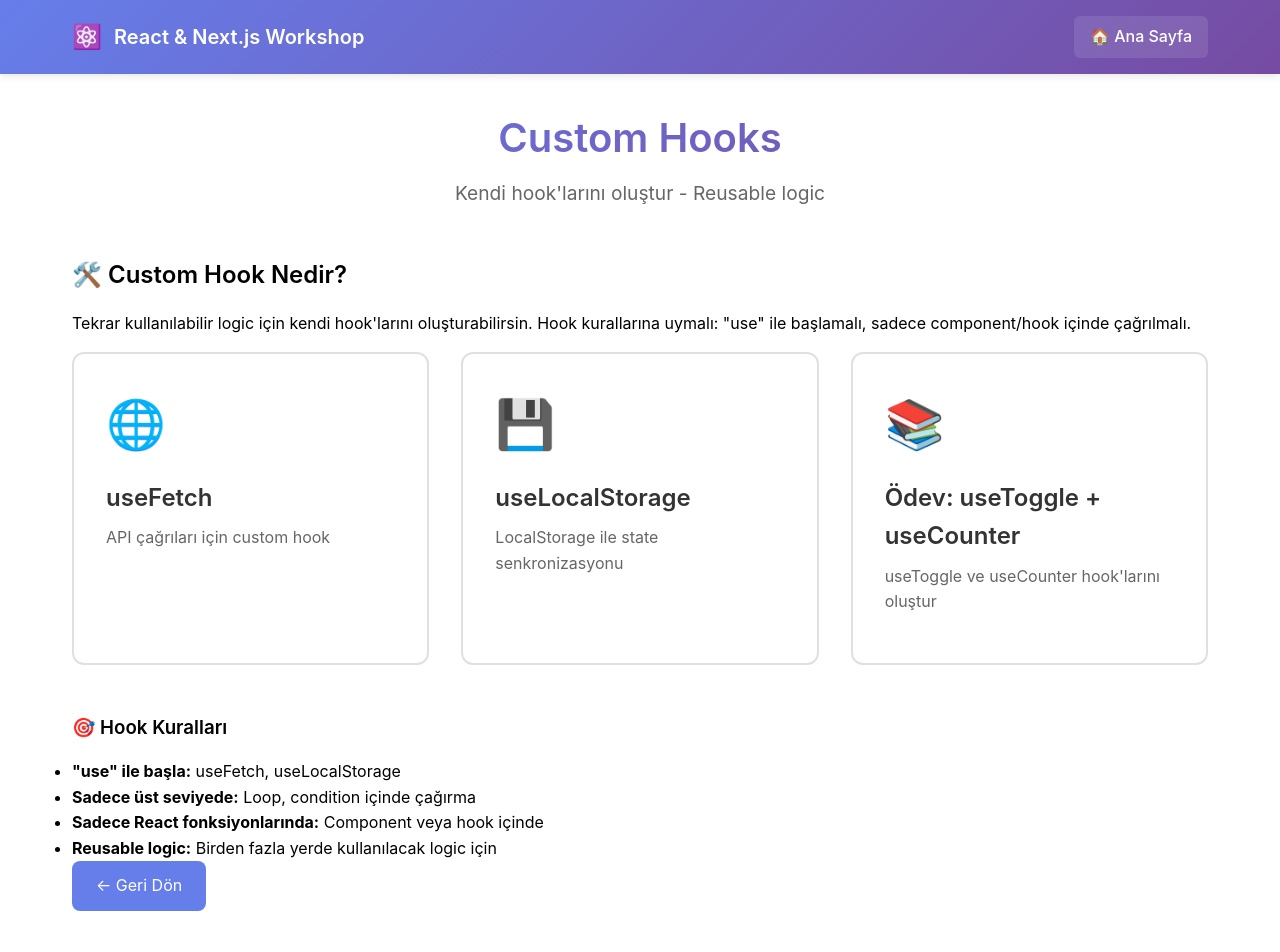
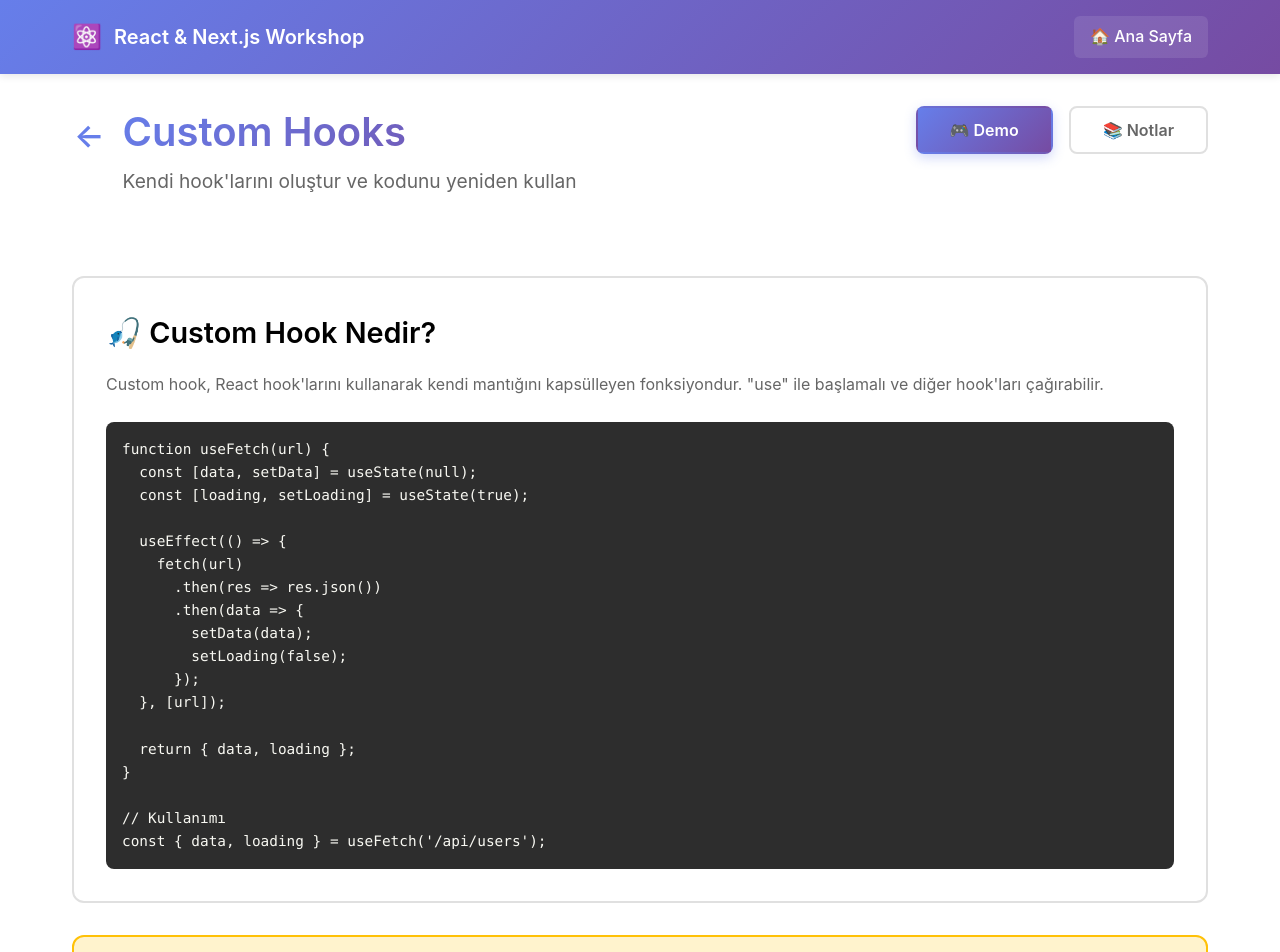
Before and after one commit to berksafran/react-workshop, a Next.js app in the folder 03-react-nextjs-workshop/: page /day1/03-hooks/03-custom-hooks in a window 1280 px wide. Shown: the top 952 px of the page. Built offline with nearby package versions, Linux system fonts and the light colour scheme.

Commit message:
feat: Introduce memoization and lifecycle demos, refactor the React Compiler page, and update various hook and routing examples with new notes.

```diff
--- a/03-react-nextjs-workshop/app/day1/03-hooks/01-useState-useEffect/01-useState/page.tsx
+++ b/03-react-nextjs-workshop/app/day1/03-hooks/01-useState-useEffect/01-useState/page.tsx
@@ -71,10 +71,6 @@ setState(prev => prev + 1);`}</pre>
                     </ul>
                 </section>
             </div>
-
-            <Link href="/day1/03-hooks/01-useState-useEffect" className={styles.backLink}>
-                ← Geri Dön
-            </Link>
         </div>
     );
 }
--- a/03-react-nextjs-workshop/app/day1/03-hooks/03-custom-hooks/page.tsx
+++ b/03-react-nextjs-workshop/app/day1/03-hooks/03-custom-hooks/page.tsx
@@ -1,83 +1,56 @@
-import Link from 'next/link';
-import styles from '../../02-react-core/page.module.scss';
+import { promises as fs } from 'fs';
+import path from 'path';
+import { PageContainer } from '@/app/components/PageContainer';
+import styles from '../../02-react-core/01-declarative-vs-imperative/page.module.scss';
 
-export default function CustomHooksIndexPage() {
-    const hooks = [
-        {
-            id: 1,
-            title: 'useFetch',
-            description: 'API çağrıları için custom hook',
-            path: '/day1/03-hooks/03-custom-hooks/01-useFetch',
-            emoji: '🌐'
-        },
-        {
-            id: 2,
-            title: 'useLocalStorage',
-            description: 'LocalStorage ile state senkronizasyonu',
-            path: '/day1/03-hooks/03-custom-hooks/02-useLocalStorage',
-            emoji: '💾'
-        },
-        {
-            id: 3,
-            title: 'Ödev: useToggle + useCounter',
-            description: 'useToggle ve useCounter hook\'larını oluştur',
-            path: '/day1/03-hooks/03-custom-hooks/ODEV-custom-hooks',
-            emoji: '📚'
-        }
-    ];
+export default async function CustomHooksPage() {
+    const notesPath = path.join(process.cwd(), 'app/day1/03-hooks/03-custom-hooks/NOTES.md');
+    const notesContent = await fs.readFile(notesPath, 'utf-8');
 
     return (
-        <div className={styles.container}>
-            <header className={styles.header}>
-                <h1>Custom Hooks</h1>
-                <p>Kendi hook'larını oluştur - Reusable logic</p>
-            </header>
+        <PageContainer
+            title="Custom Hooks"
+            description="Kendi hook'larını oluştur ve kodunu yeniden kullan"
+            notesContent={notesContent}
+        >
+            <section className={styles.section}>
+                <h2>🎣 Custom Hook Nedir?</h2>
+                <p className={styles.description}>
+                    Custom hook, React hook'larını kullanarak kendi mantığını kapsülleyen fonksiyondur.
+                    "use" ile başlamalı ve diğer hook'ları çağırabilir.
+                </p>
 
-            <div className={styles.content}>
-                <section className={styles.section}>
-                    <h2>🛠️ Custom Hook Nedir?</h2>
-                    <p className={styles.description}>
-                        Tekrar kullanılabilir logic için kendi hook'larını oluşturabilirsin.
-                        Hook kurallarına uymalı: "use" ile başlamalı, sadece component/hook içinde çağrılmalı.
-                    </p>
-                </section>
+                <div className={styles.code}>
+                    <pre>{`function useFetch(url) {
+  const [data, setData] = useState(null);
+  const [loading, setLoading] = useState(true);
 
-                <div className={styles.grid}>
-                    {hooks.map((hook) => (
-                        <Link
-                            key={hook.id}
-                            href={hook.path}
-                            className={styles.card}
-                        >
-                            <div className={styles.emoji}>{hook.emoji}</div>
-                            <h2>{hook.title}</h2>
-                            <p>{hook.description}</p>
-                        </Link>
-                    ))}
+  useEffect(() => {
+    fetch(url)
+      .then(res => res.json())
+      .then(data => {
+        setData(data);
+        setLoading(false);
+      });
+  }, [url]);
+
+  return { data, loading };
+}
+
+// Kullanımı
+const { data, loading } = useFetch('/api/users');`}</pre>
                 </div>
+            </section>
 
-                <section className={styles.highlights}>
-                    <h3>🎯 Hook Kuralları</h3>
-                    <ul>
-                        <li>
-                            <strong>"use" ile başla:</strong> useFetch, useLocalStorage
-                        </li>
-                        <li>
-                            <strong>Sadece üst seviyede:</strong> Loop, condition içinde çağırma
-                        </li>
-                        <li>
-                            <strong>Sadece React fonksiyonlarında:</strong> Component veya hook içinde
-                        </li>
-                        <li>
-                            <strong>Reusable logic:</strong> Birden fazla yerde kullanılacak logic için
-                        </li>
-                    </ul>
-                </section>
-            </div>
-
-            <Link href="/day1/03-hooks" className={styles.backLink}>
-                ← Geri Dön
-            </Link>
-        </div>
+            <section className={styles.highlights}>
+                <h3>🎯 Avantajlar</h3>
+                <ul>
+                    <li><strong>Kod tekrarını önler:</strong> Aynı mantığı farklı component'lerde kullan</li>
+                    <li><strong>Okunabilirlik:</strong> Kompleks mantık hook içinde gizlenir</li>
+                    <li><strong>Test edilebilirlik:</strong> Hook'u bağımsız test edebilirsin</li>
+                    <li><strong>Composition:</strong> Hook'ları birleştirerek güçlü yapılar oluştur</li>
+                </ul>
+            </section>
+        </PageContainer>
     );
 }
```
Also changed, not shown: 03-react-nextjs-workshop/app/day1/03-hooks/02-useReducer/page.tsx (+22 -66 lines), 03-react-nextjs-workshop/app/day1/03-hooks/04-memoization/page.tsx (+21 -43 lines), 03-react-nextjs-workshop/app/day1/03-hooks/05-react-compiler/page.tsx (+29 -71 lines), 03-react-nextjs-workshop/app/day2/01-routing/01-react-router-basics/notes/page.tsx (added, +23 -0 lines), 03-react-nextjs-workshop/app/day2/01-routing/01-react-router-basics/page.tsx (+15 -16 lines), 03-react-nextjs-workshop/app/day2/01-routing/02-nextjs-router-basics/page.tsx (+14 -31 lines).
